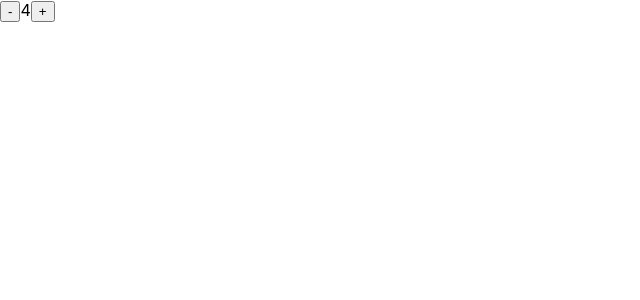
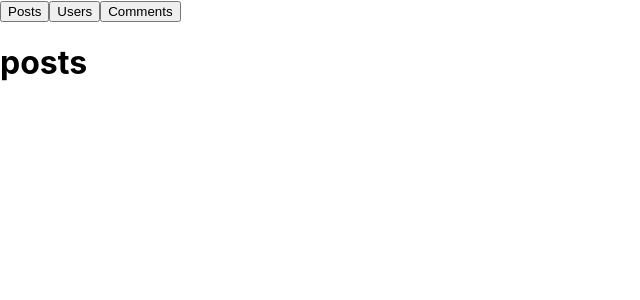
Before and after one commit to brosjayme/reacthooks, a React (Create React App) app: page / in a window 1280 px wide. Shown: the top 300 px of the page, without its empty margins (0-640 px from the left). Built offline with nearby package versions, Linux system fonts and the light colour scheme.

Commit message:
useeffect

```diff
--- a/src/App.js
+++ b/src/App.js
@@ -2,19 +2,17 @@
 
 
 function App() {
-  const [count, setCount] = useState(4)
-  function decrementCount(){
-    setCount(count -1);
-  }
-  function incrementCount(){
-    setCount(count +2)
-  }
+  const [resourceType, setResourceType] = useState('posts')
+
   return (
+    <>
   <div>
-   <button onClick={decrementCount}>-</button>
-   <span>{count}</span>
-   <button onClick={incrementCount}>+</button>
+   <button onClick={()=> setResourceType('posts')}>Posts</button>
+   <button onClick={()=> setResourceType('users')}>Users</button>
+   <button onClick={()=> setResourceType('comments')}>Comments</button>
   </div>
+  <h1>{resourceType}</h1>
+  </>
   );
 }
 
```
